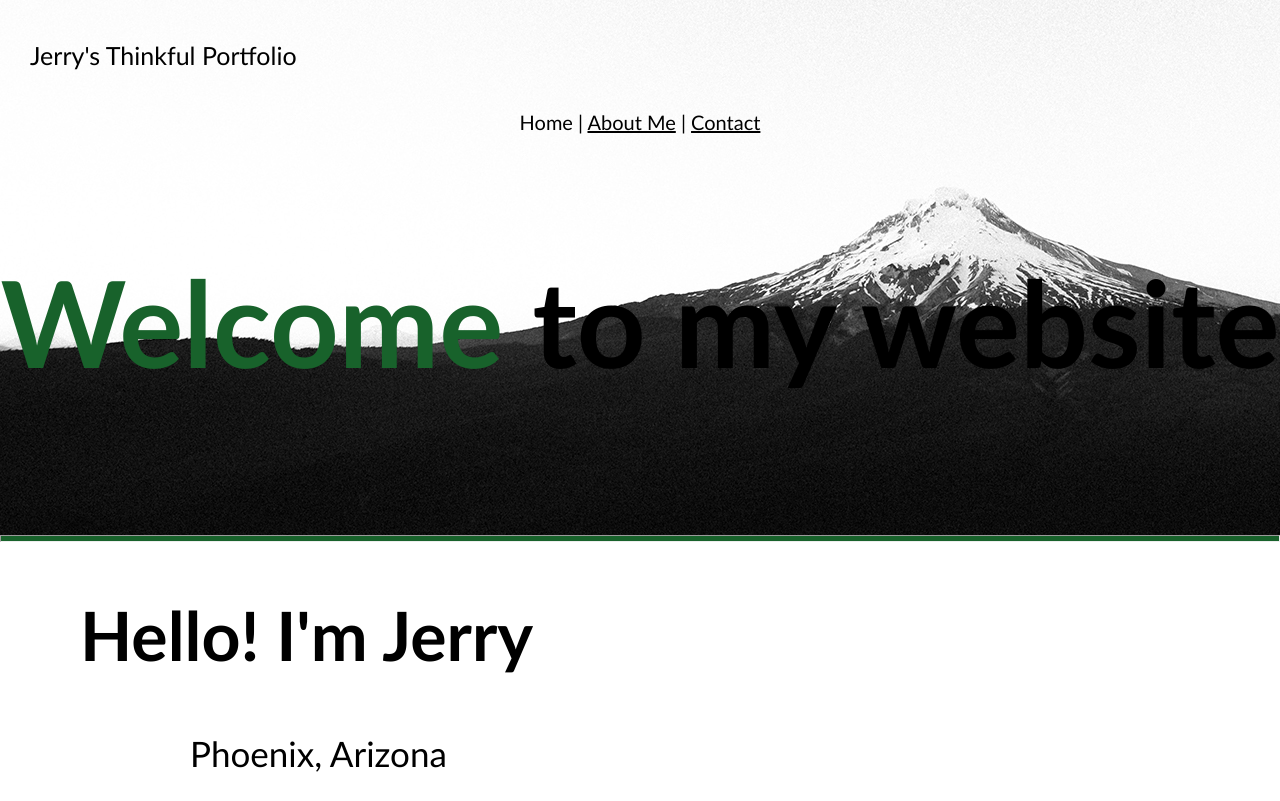
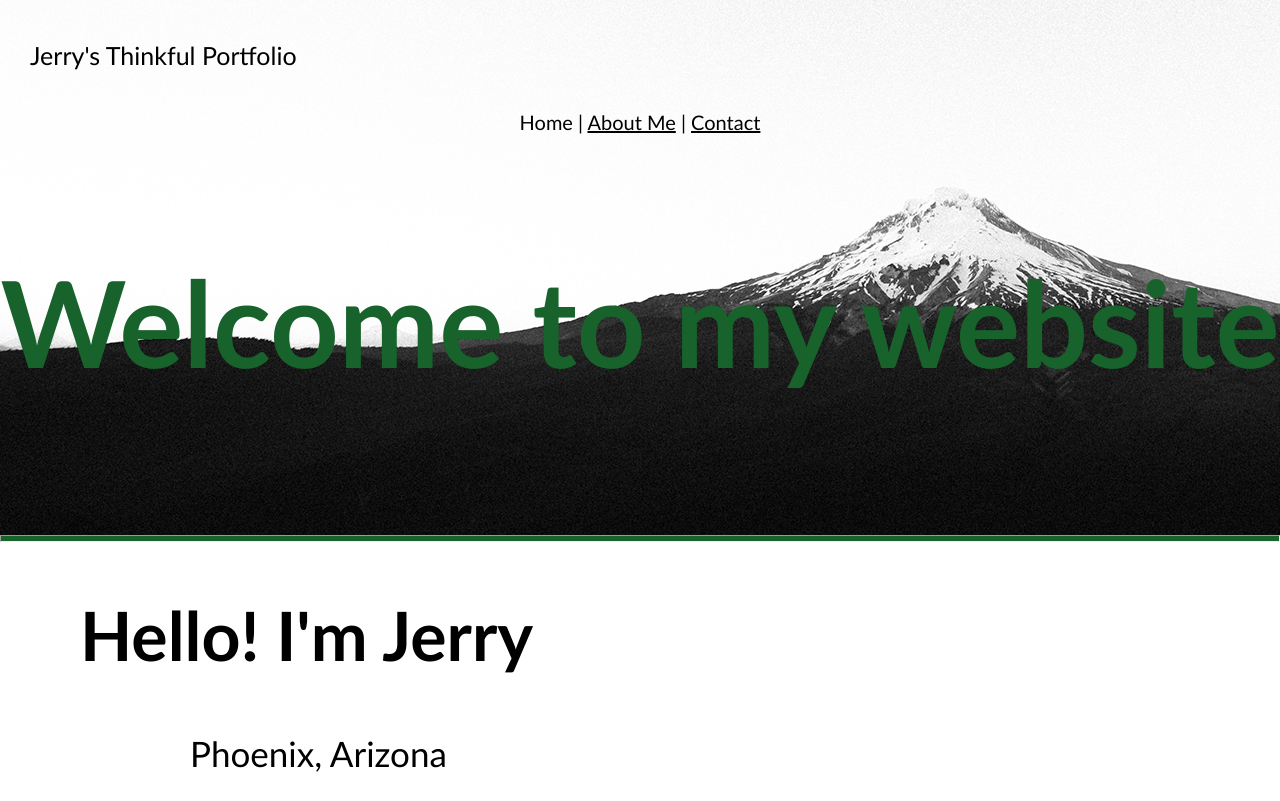
Before and after one commit to JerryMcQueen/Portfolio, a plain HTML site: page index.html in a window 1280 px wide. Shown: the top 801 px of the page. Drawn offline with nearby package versions, Linux system fonts and the light colour scheme.

Commit message:
Update style.css

```diff
--- a/style.css
+++ b/style.css
@@ -22,7 +22,7 @@ header h1 {
   text-align: left;
 } /* Title of Web-page */
 header h2 {
-  color: 18622B;
+  color: #18622B;
   font-family: calibri;
   text-align: center;
   font-size: 120px;
```
